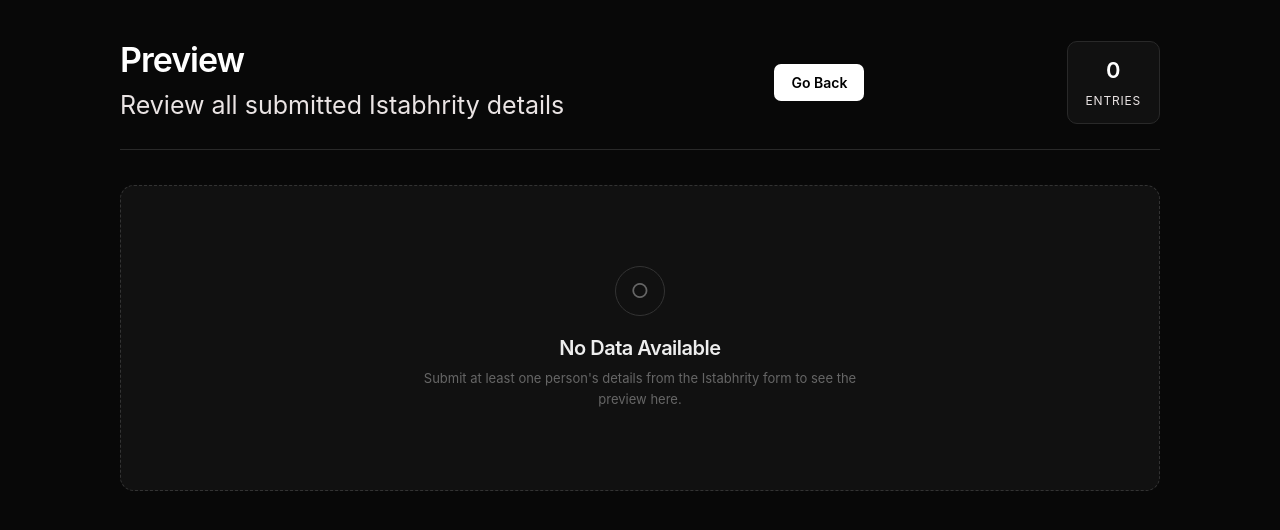
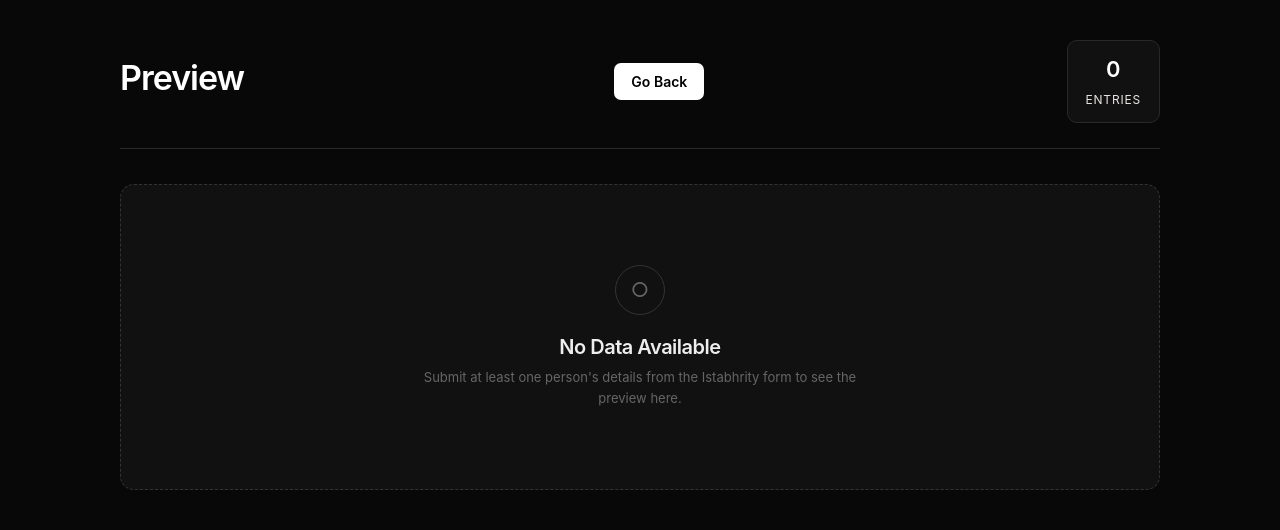
Before and after one commit to Pranab4321/FamilyCode, a React (Vite) app in the folder frontend/: page /preview in a window 1280 px wide. Shown: the top 530 px of the page. Built offline with nearby package versions, Linux system fonts and the light colour scheme.

Commit message:
New correction added

```diff
--- a/frontend/src/pages/Preview.jsx
+++ b/frontend/src/pages/Preview.jsx
@@ -24,7 +24,7 @@ const Preview = () => {
       <div className="preview-header">
         <div>
           <h1>Preview</h1>
-          <p>Review all submitted Istabhrity details</p>
+          {/* <p>Review all submitted Istabhrity details</p> */}
         </div>
 
         <Link to="/istabhrity">
```
